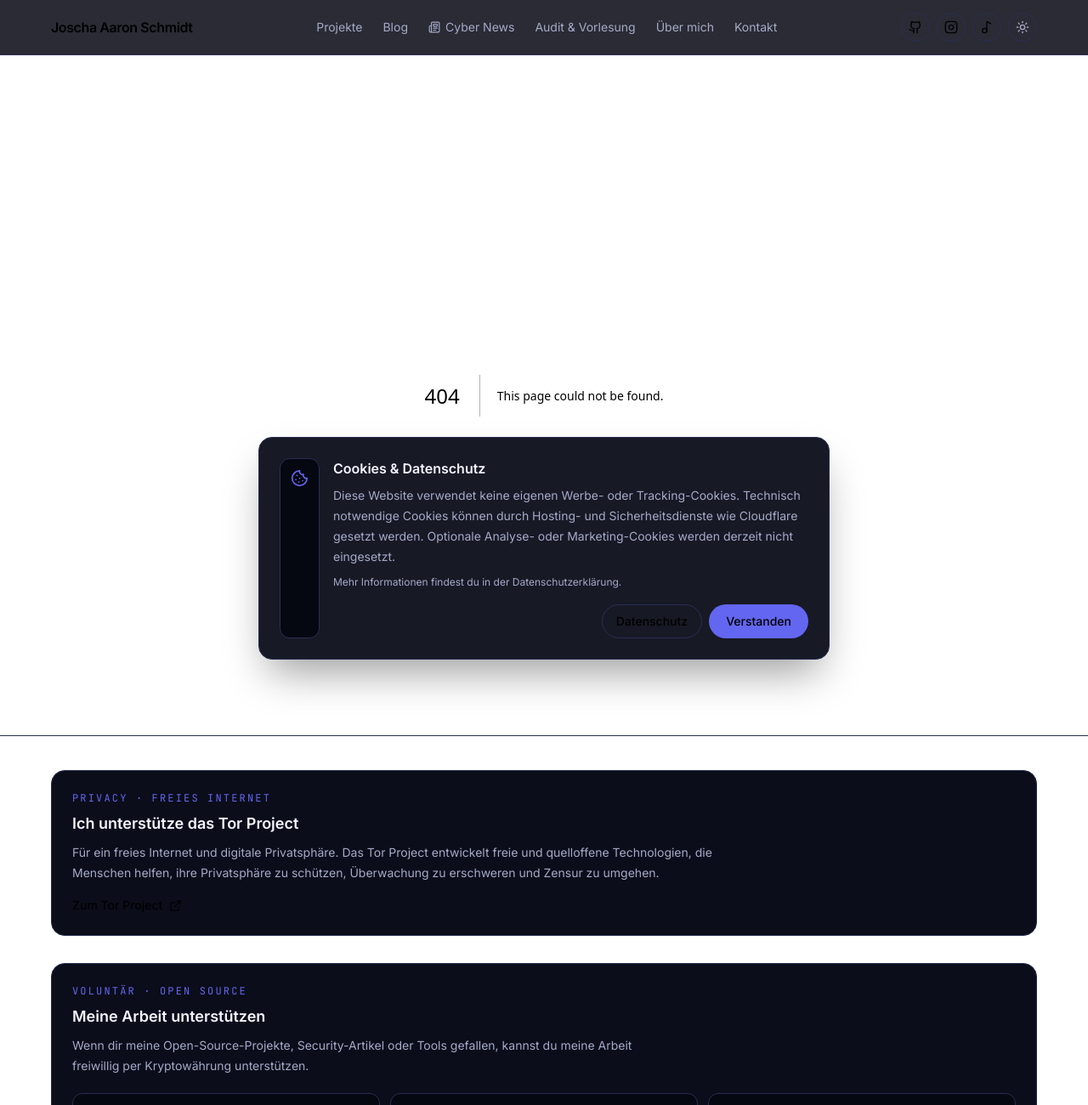
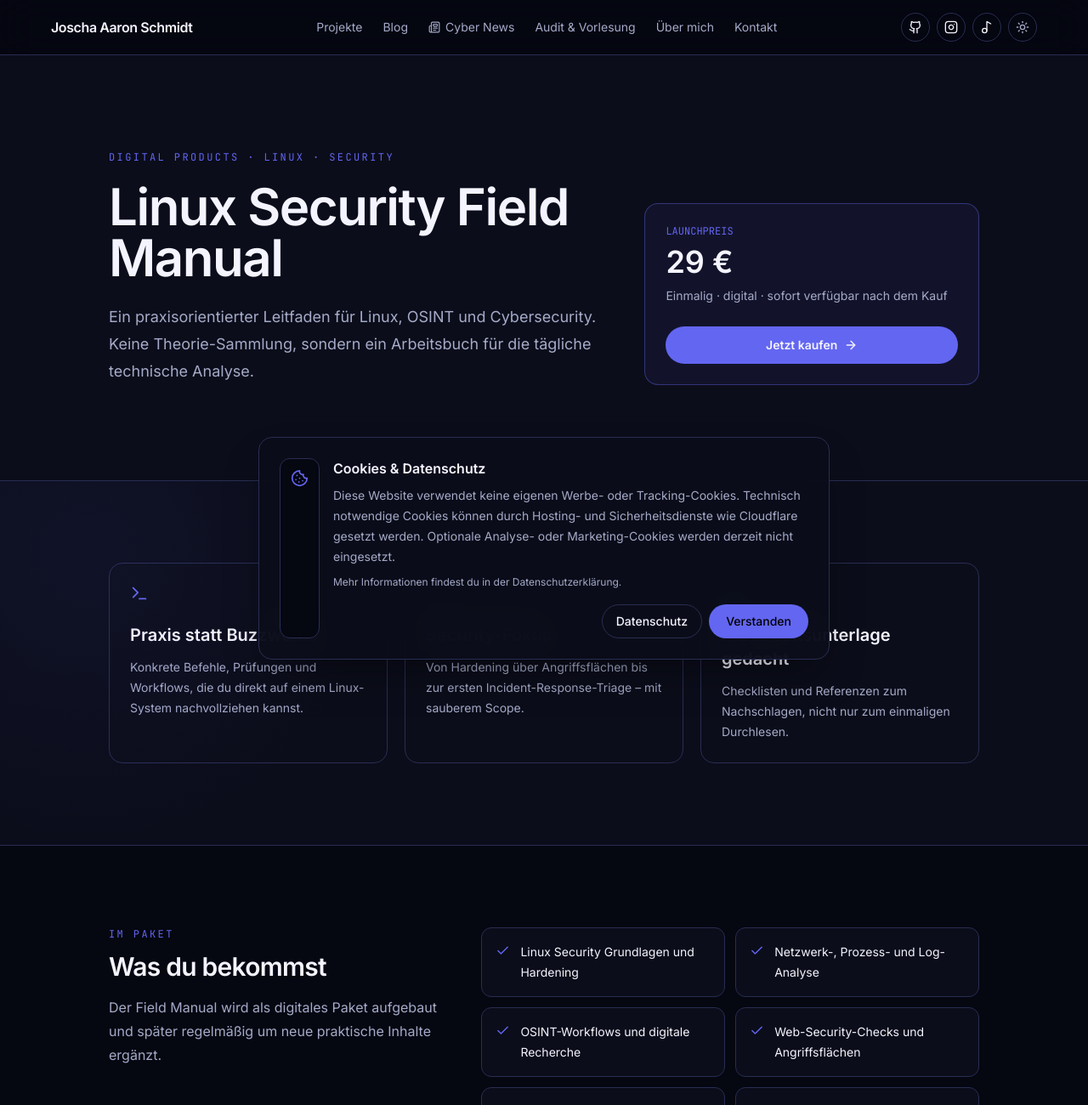
Before and after one commit to aaron0sec/webseite, a Next.js app: page /shop in a window 1280 px wide. Before the commit this address had no page. Shown: the top 1300 px of the page at 85% size. Built offline with nearby package versions, Linux system fonts and the light colour scheme; no server answers.

Commit message:
feat: add digital products shop landing page

```diff
--- /dev/null
+++ b/src/app/shop/page.tsx
@@ -0,0 +1,101 @@
+import type { Metadata } from "next";
+import { ArrowRight, Check, FileText, ShieldCheck, Terminal } from "lucide-react";
+
+export const metadata: Metadata = {
+  title: "Shop – Linux Security Field Manual",
+  description: "Praxisnahe digitale Security-Ressourcen von Linux Aaron für Linux, OSINT und Cybersecurity.",
+};
+
+const contents = [
+  "Linux Security Grundlagen und Hardening",
+  "Netzwerk-, Prozess- und Log-Analyse",
+  "OSINT-Workflows und digitale Recherche",
+  "Web-Security-Checks und Angriffsflächen",
+  "Incident-Response-Kurzcheck",
+  "Praxisnahe Checklisten und Command Reference",
+];
+
+export default function ShopPage() {
+  const checkoutUrl = process.env.NEXT_PUBLIC_LEMON_CHECKOUT_URL;
+
+  return (
+    <main>
+      <section className="border-b border-[var(--border)] bg-[var(--surface)] py-20 sm:py-28">
+        <div className="container max-w-5xl">
+          <p className="font-mono text-xs tracking-[0.2em] text-[var(--accent)]">DIGITAL PRODUCTS · LINUX · SECURITY</p>
+          <div className="mt-5 grid gap-10 lg:grid-cols-[1.2fr_.8fr] lg:items-end">
+            <div>
+              <h1 className="text-4xl font-semibold tracking-tight sm:text-6xl">Linux Security Field Manual</h1>
+              <p className="mt-6 max-w-3xl text-lg leading-8 text-[var(--muted)]">
+                Ein praxisorientierter Leitfaden für Linux, OSINT und Cybersecurity. Keine Theorie-Sammlung, sondern ein Arbeitsbuch für die tägliche technische Analyse.
+              </p>
+            </div>
+            <div className="rounded-2xl border border-[var(--accent)]/40 bg-[var(--accent)]/8 p-6">
+              <p className="font-mono text-xs text-[var(--accent)]">LAUNCHPREIS</p>
+              <p className="mt-2 text-4xl font-semibold">29 €</p>
+              <p className="mt-2 text-sm leading-6 text-[var(--muted)]">Einmalig · digital · sofort verfügbar nach dem Kauf</p>
+              {checkoutUrl ? (
+                <a href={checkoutUrl} className="mt-6 inline-flex min-h-11 w-full items-center justify-center gap-2 rounded-full bg-[var(--accent)] px-5 py-3 text-sm font-semibold text-black transition hover:brightness-110">
+                  Jetzt kaufen <ArrowRight size={16} />
+                </a>
+              ) : (
+                <div className="mt-6 rounded-xl border border-[var(--border)] bg-[var(--surface)] px-4 py-3 text-sm text-[var(--muted)]">
+                  Der Verkauf wird gerade vorbereitet. Der Checkout folgt nach Einrichtung des digitalen Shops.
+                </div>
+              )}
+            </div>
+          </div>
+        </div>
+      </section>
+
+      <section className="border-b border-[var(--border)] py-20 sm:py-24">
+        <div className="container max-w-5xl">
+          <div className="grid gap-5 md:grid-cols-3">
+            <article className="rounded-2xl border border-[var(--border)] bg-[var(--surface)] p-6">
+              <Terminal className="text-[var(--accent)]" size={22} />
+              <h2 className="mt-6 text-xl font-semibold">Praxis statt Buzzwords</h2>
+              <p className="mt-3 text-sm leading-6 text-[var(--muted)]">Konkrete Befehle, Prüfungen und Workflows, die du direkt auf einem Linux-System nachvollziehen kannst.</p>
+            </article>
+            <article className="rounded-2xl border border-[var(--border)] bg-[var(--surface)] p-6">
+              <ShieldCheck className="text-[var(--accent)]" size={22} />
+              <h2 className="mt-6 text-xl font-semibold">Security-Fokus</h2>
+              <p className="mt-3 text-sm leading-6 text-[var(--muted)]">Von Hardening über Angriffsflächen bis zur ersten Incident-Response-Triage – mit sauberem Scope.</p>
+            </article>
+            <article className="rounded-2xl border border-[var(--border)] bg-[var(--surface)] p-6">
+              <FileText className="text-[var(--accent)]" size={22} />
+              <h2 className="mt-6 text-xl font-semibold">Als Arbeitsunterlage gedacht</h2>
+              <p className="mt-3 text-sm leading-6 text-[var(--muted)]">Checklisten und Referenzen zum Nachschlagen, nicht nur zum einmaligen Durchlesen.</p>
+            </article>
+          </div>
+        </div>
+      </section>
+
+      <section className="border-b border-[var(--border)] bg-[var(--surface-2)] py-20 sm:py-24">
+        <div className="container max-w-5xl grid gap-12 lg:grid-cols-[.8fr_1.2fr]">
+          <div>
+            <p className="font-mono text-xs tracking-[0.2em] text-[var(--accent)]">IM PAKET</p>
+            <h2 className="mt-3 text-3xl font-semibold tracking-tight">Was du bekommst</h2>
+            <p className="mt-4 leading-7 text-[var(--muted)]">Der Field Manual wird als digitales Paket aufgebaut und später regelmäßig um neue praktische Inhalte ergänzt.</p>
+          </div>
+          <ul className="grid gap-3 sm:grid-cols-2">
+            {contents.map((item) => (
+              <li key={item} className="flex gap-3 rounded-xl border border-[var(--border)] bg-[var(--surface)] p-4 text-sm leading-6">
+                <Check className="mt-0.5 shrink-0 text-[var(--accent)]" size={17} />
+                <span>{item}</span>
+              </li>
+            ))}
+          </ul>
+        </div>
+      </section>
+
+      <section className="py-20 sm:py-24">
+        <div className="container max-w-3xl text-center">
+          <p className="font-mono text-xs tracking-[0.2em] text-[var(--accent)]">LINUX AARON</p>
+          <h2 className="mt-3 text-3xl font-semibold tracking-tight sm:text-4xl">Technisches Wissen, das du benutzen kannst.</h2>
+          <p className="mx-auto mt-5 max-w-2xl leading-7 text-[var(--muted)]">Der Field Manual ist der erste Schritt. Danach folgen weitere Security-Ressourcen und Bundles für Linux, OSINT und technische Analyse.</p>
+          <a href="/newsletter" className="mt-8 inline-flex items-center gap-2 text-sm font-medium text-[var(--accent)]">Über neue Produkte informiert werden <ArrowRight size={15} /></a>
+        </div>
+      </section>
+    </main>
+  );
+}
```
